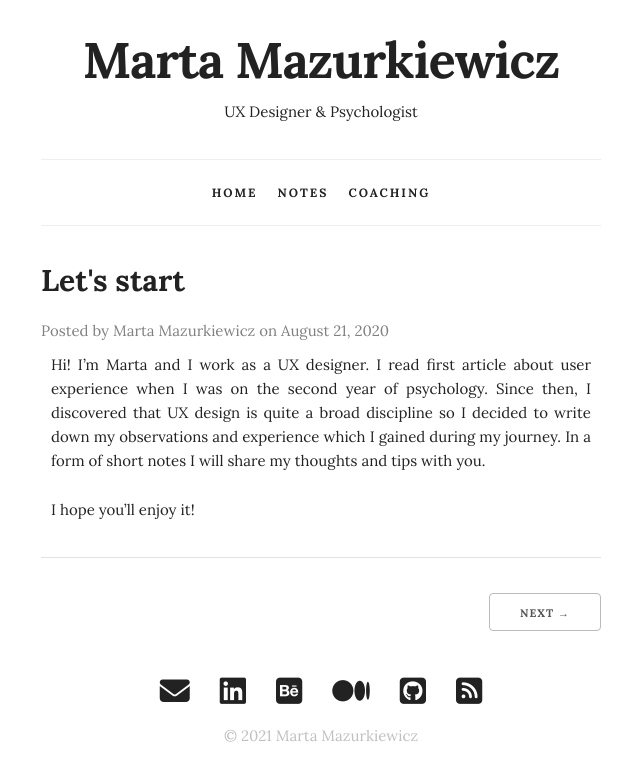
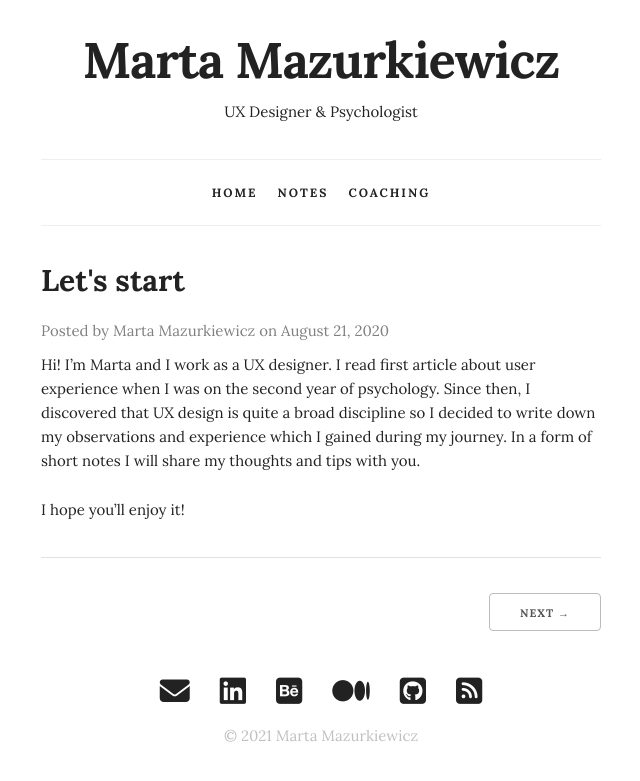
Before and after one commit to mazurki/mazurki.github.io, a Jekyll site: the page built from _posts/2020-08-21-lets-start.md, in a window 1280 px wide. Shown: the top 781 px of the page, without its empty margins (319-959 px from the left). Built offline with Jekyll 4.4.1, drawn with Linux system fonts in a browser that asks for light colours; nearby versions of some CDN libraries.

Commit message:
Change post text paddings

```diff
--- a/assets/css/custom.css
+++ b/assets/css/custom.css
@@ -119,8 +119,7 @@ hr {
 }
 
 .post-article{
-    text-align: justify;
-    padding: 1rem;
+    padding: 1rem 0;
 }
 .post-excerpt {
     padding: 0rem 0 3rem;
```
